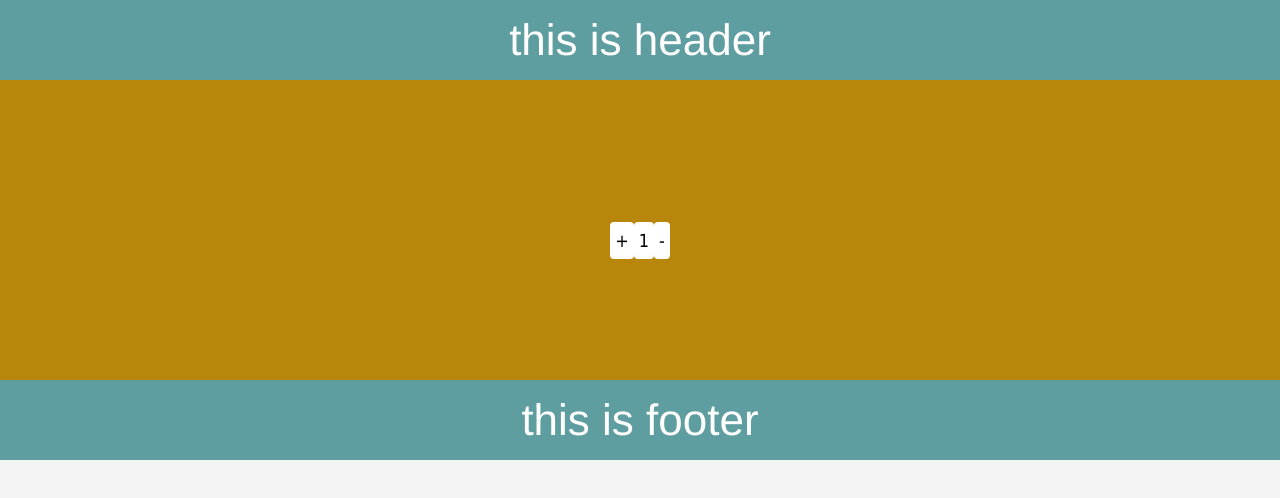
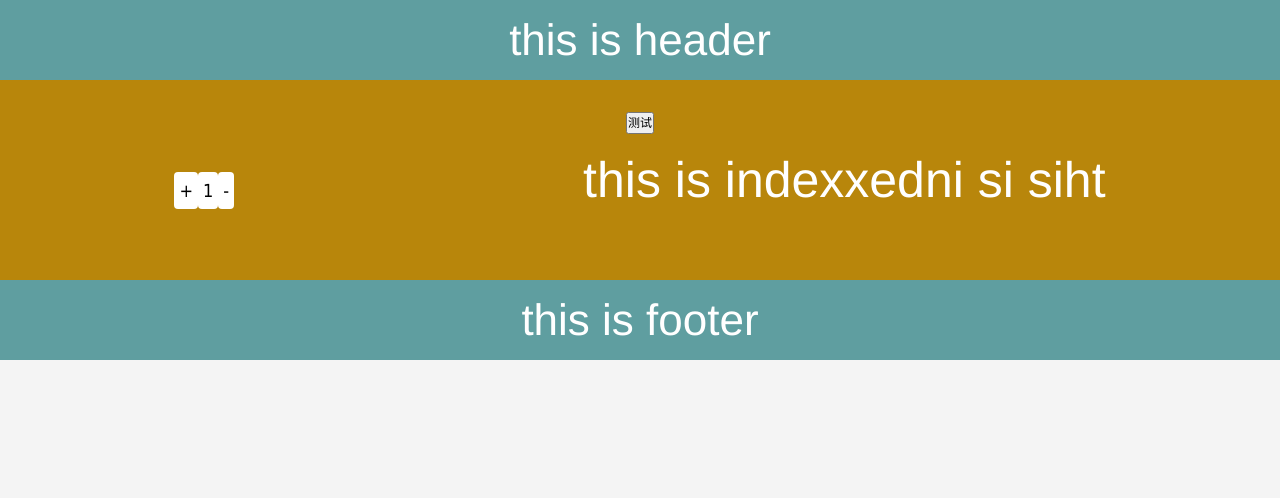
Before and after one commit to LikaiLoveWeb/my-project-vue, a Vue app: page / in a window 1280 px wide. Shown: the top 498 px of the page. Built offline with nearby package versions, Linux system fonts and the light colour scheme.

Commit message:
完善部分代码~

```diff
--- a/src/MainRoad/index/index.vue
+++ b/src/MainRoad/index/index.vue
@@ -1,34 +1,46 @@
 <template>
   <div class="index">
     <header-name myfathermsg="this is my father msg!" v-on:my-event="myEventClick"></header-name>
-    <div class="middle_" v-on:click="goPage">
-      <button @click="$store.commit('add')">+</button>
-      <button>{{$store.state.count}}</button>
-
-      <button @click="$store.commit('reduce')">-</button>
+    <div class="middle_" >
+      <div>
+        <button @click="$store.commit('add')">+</button>
+        <button v-on:click="goPage">{{$store.state.count}}</button>
+        <button @click="$store.commit('reduce')">-</button>
+      </div>
+     <div>
+       <span>{{msg}}</span>
+       <span>{{reMsg}}</span>
+     </div>
     </div>
     <footer-name></footer-name>
   </div>
 </template>
 
 <script>
-  import HeaderName from '../../components/header';
-  import FooterName from '../../components/footer';
-  import store from '../../store/index'
+  import HeaderName from '@/components/header';
+  import FooterName from '@/components/footer';
+  import store from '@/store/index'
   export default {
     name: 'index',
     data () {
       return {
-        msg: 'this is index'
+        msg: 'this is index',
+        num_:0
       }
     },
     components:{HeaderName,FooterName},
     methods:{
       goPage:function () {
-       // window.location.hash = '/page'
+        window.location.hash = '/page'
       },
       myEventClick:function (msg) {
        this.msg = msg;
+       console.log(this.msg)
+      }
+    },
+    computed:{
+      reMsg:function () {
+        return this.msg.split('').reverse().join('')
       }
     }
   }
@@ -57,12 +69,15 @@
   }
   .middle_{
     width: 100%;
-    height: 300px;
+    height: 200px;
     text-align: center;
-    line-height: 300px;
+    line-height: 200px;
     background-color: darkgoldenrod;
     color: #fff;
     font-size: 50px;
+    display: flex;
+    align-items: center;
+    justify-content: space-around;
   }
   .middle_ button{
     padding: 5px;
--- a/src/components/header.vue
+++ b/src/components/header.vue
@@ -1,6 +1,11 @@
 <template>
-  <div class="header_" v-on:click="onHeaderClick">
-    <h1>{{ msg }}</h1>
+  <div class="header_" >
+   <div v-on:click="$store.dispatch('switch_dialog')">
+     <h1 v-show="$store.state.headerVuex.show">{{ msg }}</h1>
+   </div>
+    <div>
+      <button v-on:click="onHeaderClick">测试</button>
+    </div>
   </div>
 </template>
 
--- /dev/null
+++ b/src/components/header_vuex.js
@@ -0,0 +1,25 @@
+/**
+ * Created by Administrator on 2017/10/27.
+ */
+export default {
+  state:{
+    show:true
+  },
+  mutations:{
+    switch_dialog(state){//这里的state对应着上面这个state
+      state.show = state.show?false:true;
+      //你还可以在这里执行其他的操作改变state
+    }
+  },
+  actions:{//官方推荐 , 将异步操作放在 action 中。
+    switch_dialog(context){//这里的context和我们使用的$store拥有相同的对象和方法
+      context.commit('switch_dialog');
+      //你还可以在这里触发其他的mutations方法
+    }
+  },
+  computed:{
+    show:function () {
+     console.log(this.show)
+    }
+  }
+}
--- a/src/store/index.js
+++ b/src/store/index.js
@@ -3,11 +3,9 @@
  */
 import Vue from 'vue'
 import vuex from 'vuex'
+import header_vuex from '@/components/header_vuex'
 Vue.use(vuex);
 
-const state = {
-  count:1
-};
 const mutations={
   add(state){
     state.count+=1;
@@ -17,6 +15,11 @@ const mutations={
   }
 };
 export default new vuex.Store({
-  state,
-  mutations
+  state:{
+    count:1
+  },
+  mutations,
+  modules: {
+    headerVuex: header_vuex
+  }
 })
```
